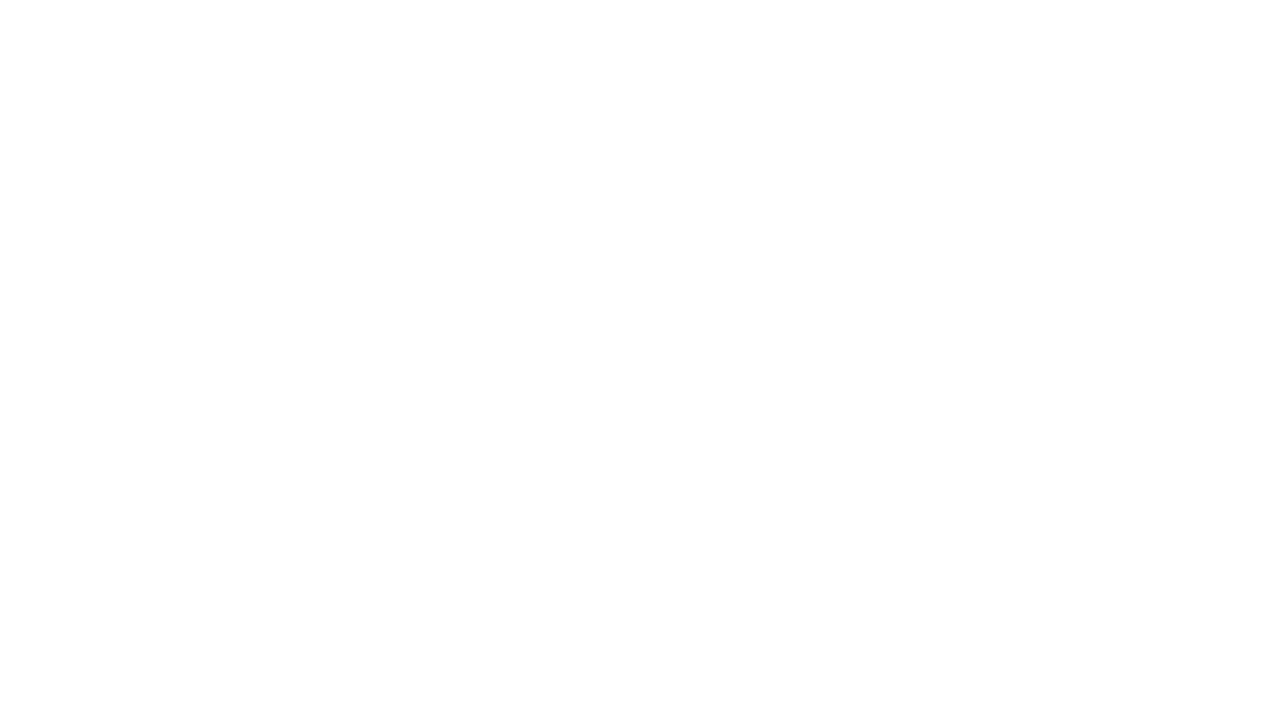
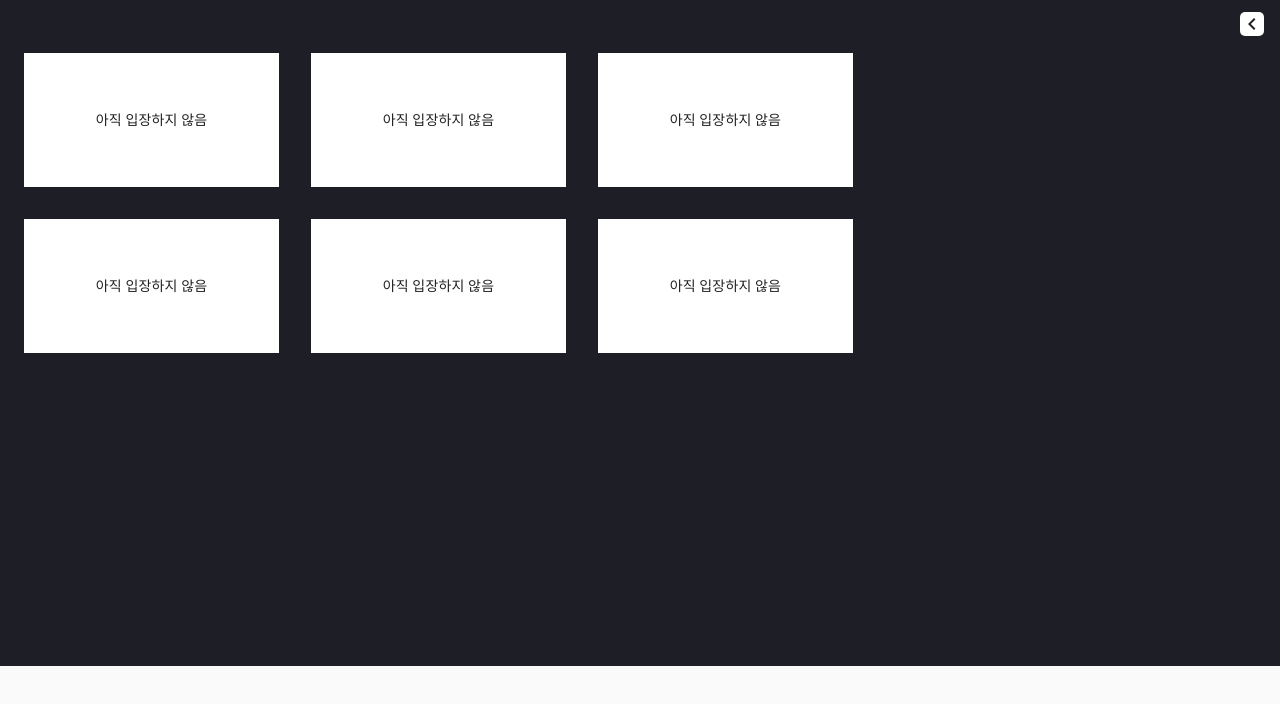
Before and after one commit to ing-er/ing-er, a React (Create React App) app: page /room in a window 1280 px wide. Shown: the top 704 px of the page. Built offline with nearby package versions, Linux system fonts and the light colour scheme.

Commit message:
chore: 공부방 일부 레이아웃 변경

```diff
--- a/src/App.js
+++ b/src/App.js
@@ -3,6 +3,7 @@ import { createStore } from "redux";
 import { Provider } from "react-redux";
 
 import Main from "./pages/Main";
+import Room from "./pages/Room";
 
 import "./App.css";
 import rootReducer from "./modules";
@@ -15,6 +16,7 @@ const App = () => {
       <BrowserRouter>
         <Switch>
           <Route exact path="/" component={Main} />
+          <Route exact path="/room" component={Room} />
         </Switch>
       </BrowserRouter>
     </Provider>
--- a/src/components/Room/Drawer/index.jsx
+++ b/src/components/Room/Drawer/index.jsx
@@ -33,6 +33,7 @@ const RoomDrawer = ({ children }) => {
 
   return (
     <Wrapper>
+      <div>
         <main
           className={clsx(classes.content, {
             [classes.contentShift]: open,
@@ -40,6 +41,7 @@ const RoomDrawer = ({ children }) => {
         >
         { children }
         </main>
+      </div>
       <div className="drawer-button-area">
         <IconButton
           color="inherit"
--- a/src/components/Room/Drawer/styles.jsx
+++ b/src/components/Room/Drawer/styles.jsx
@@ -7,11 +7,11 @@ export const Wrapper = styled.div`
   display: flex;
 
   & .drawer {
-    width: 240px;
+    width: 300px;
     flex-shrink: 0;
 
     & .MuiDrawer-paper {
-      width: 240px;
+      width: 300px;
     }
   }
 
@@ -26,7 +26,7 @@ export const Wrapper = styled.div`
   }
 `;
 
-const drawerWidth = 240;
+const drawerWidth = 300;
 export const useStyles = makeStyles((theme) => ({
   root: {
     display: 'flex',
@@ -63,7 +63,8 @@ export const useStyles = makeStyles((theme) => ({
       duration: theme.transitions.duration.leavingScreen,
     }),
     marginRight: -drawerWidth,
-    marginTop: '1.5rem',
+    marginTop: '1.8rem',
+    marginBottom: '1.8rem',
   },
   contentShift: {
     transition: theme.transitions.create('margin', {
--- a/src/components/Room/ScreenContainer/index.jsx
+++ b/src/components/Room/ScreenContainer/index.jsx
@@ -27,7 +27,7 @@ const ScreenContainer = () => {
       <Grid container spacing={4}>
         {screens.map((screen, idx) => (
           <Grid item
-            xs={12} sm={6} md={4}
+            sm={12} md={6} lg={4}
             key={idx}
           >
             <Screen screen_id={screen}>
```
Lines whose indentation alone changed are shown as unchanged.
